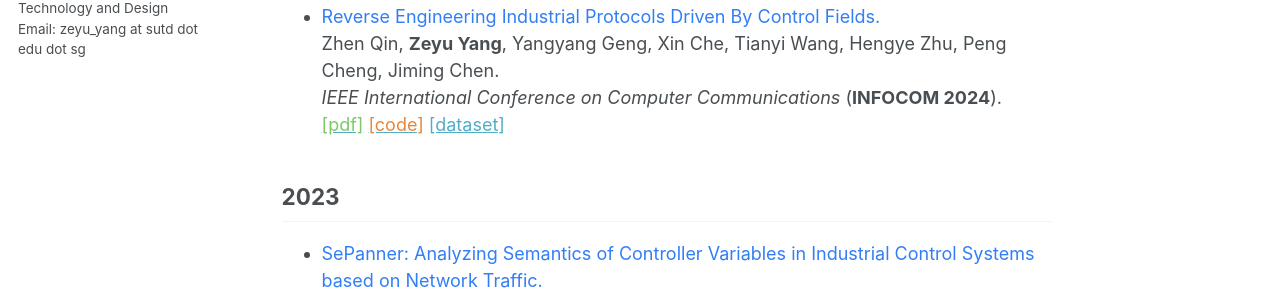
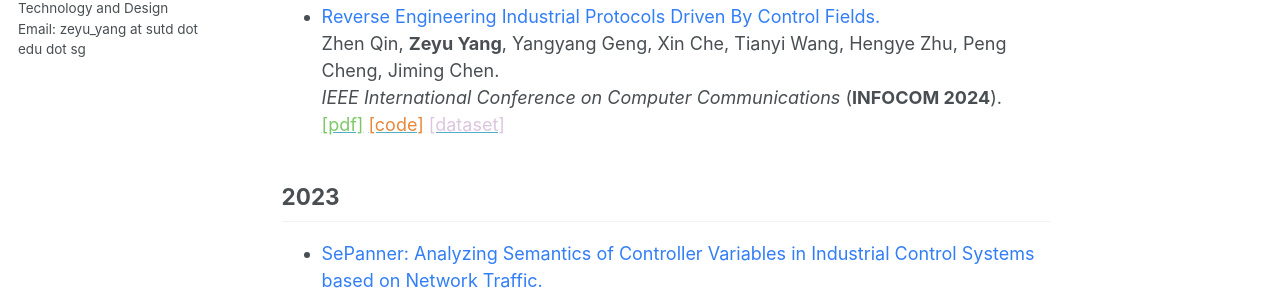
Before and after one commit to zeyuid/zeyuid.github.io, a Jekyll site: the page built from _pages/publications.md, in a window 1280 px wide. Shown: the part 418-716 px from the top of the page. Built offline with Jekyll 4.4.1, drawn with Linux system fonts in a browser that asks for light colours.

Commit message:
add file

```diff
--- a/_pages/publications.md
+++ b/_pages/publications.md
@@ -25,7 +25,8 @@ Zhen Qin, **Zeyu Yang**, Yangyang Geng, Xin Che, Tianyi Wang, Hengye Zhu, Peng C
 <br>
 [<font color="#7cc868">[pdf]</font>]()
 [<font color="#e8873a">[code]</font>]()
-[[dataset]](https://github.com/hi-zer/Industrial-protocols-dataset)
+[<font color="#dbc6de">[dataset]</font>](https://github.com/hi-zer/Industrial-protocols-dataset)
+
 
 
 ## 2023
```
